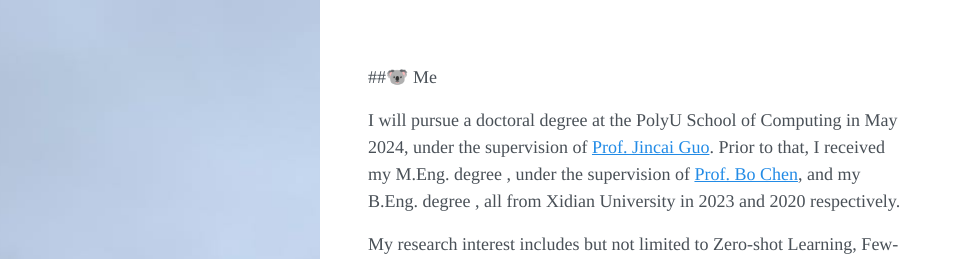
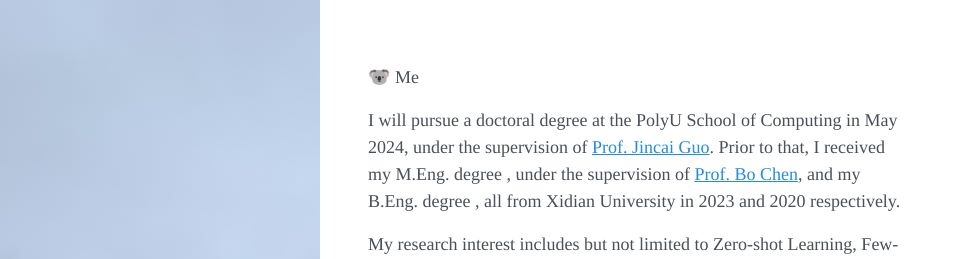
Before and after one commit to keepgoingjkg/keepgoingjkg.github.io, a Jekyll site: the page built from about.md, in a window 1280 px wide and 1078 px high. Shown: the top 259 px of the window, without its empty margins (0-970 px from the left). Built offline with Jekyll 4.4.1, drawn with Linux system fonts in a browser that asks for light colours; nearby versions of some CDN libraries.

```diff
--- a/about.md
+++ b/about.md
@@ -4,7 +4,7 @@ layout: page
 
 <span class='anchor' id='about-me'></span>
 
-##🐨 Me
+🐨 Me
 
 I will pursue a doctoral degree at the PolyU School of Computing in May 2024, under the supervision of [Prof. Jincai Guo](https://jingcaiguo.github.io/). Prior to that, I received my M.Eng. degree , under the supervision of [Prof. Bo Chen](https://web.xidian.edu.cn/bchen/), and my B.Eng. degree , all from Xidian University in 2023 and 2020 respectively.
 
```
